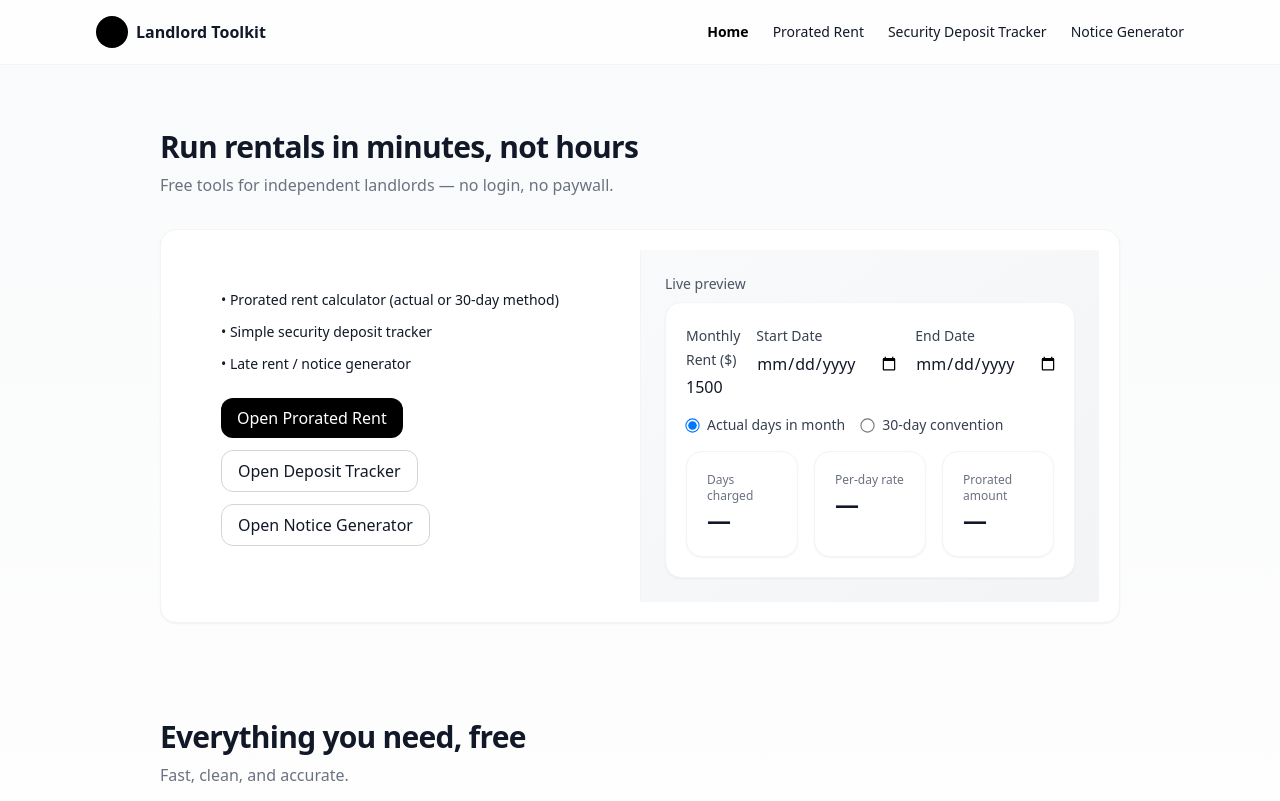
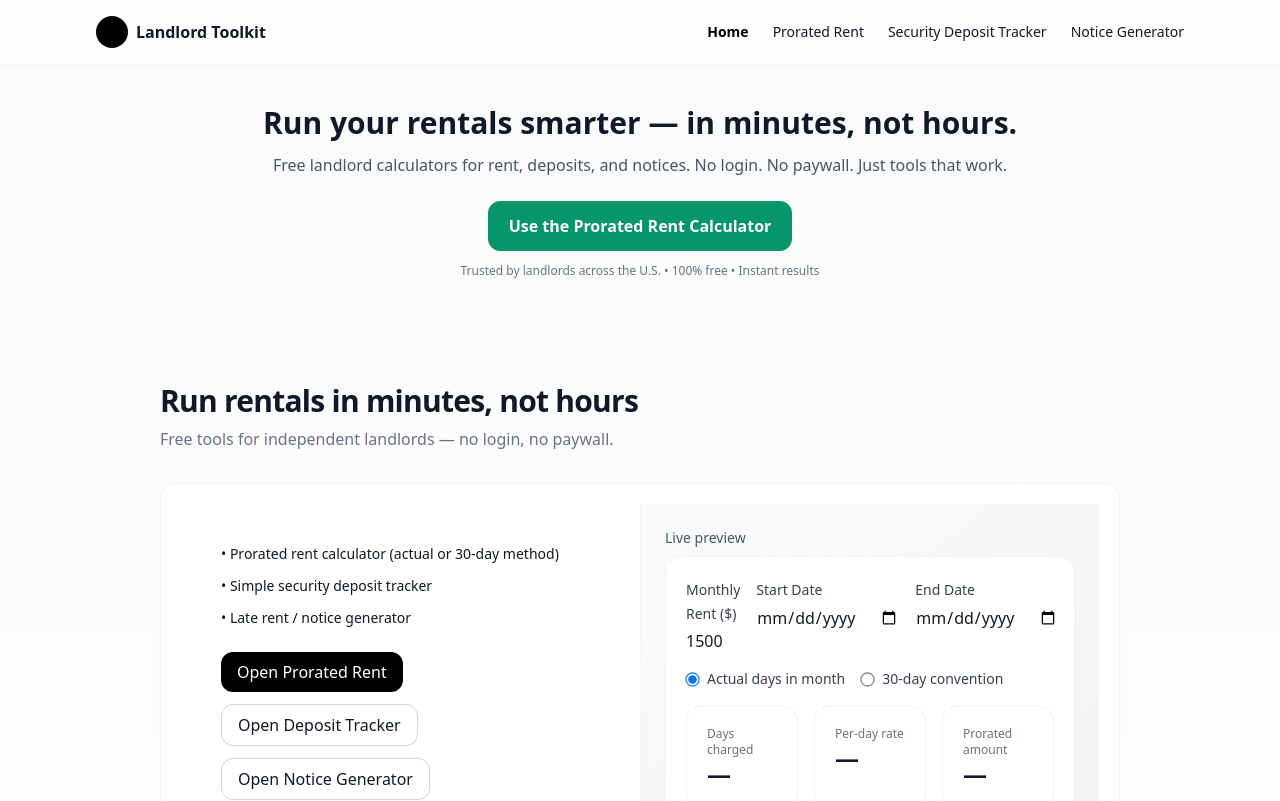
Before and after one commit to isanda101/landlord-toolkit, a Next.js app: page / in a window 1280 px wide. Shown: the top 801 px of the page. Built offline with nearby package versions, Linux system fonts and the light colour scheme.

Commit message:
feat(home): add focused hero with CTA to Prorated Rent Calculator

```diff
--- a/app/page.jsx
+++ b/app/page.jsx
@@ -41,6 +41,29 @@ export default function Page() {
           </nav>
         </div>
       </header>
+  {/* Hero (auto-added) */}
+  <section className="px-4 sm:px-6 lg:px-8 py-8 sm:py-10">
+    <div className="max-w-3xl mx-auto text-center">
+      <h1 className="text-2xl sm:text-3xl font-bold">
+        Run your rentals smarter — in minutes, not hours.
+      </h1>
+      <p className="mt-3 text-sm sm:text-base text-gray-600">
+        Free landlord calculators for rent, deposits, and notices. No login. No paywall. Just tools that work.
+      </p>
+
+      <div className="mt-6">
+        <Link href="/prorated-rent-calculator" className="inline-block">
+          <button className="px-5 py-3 rounded-xl font-semibold border border-emerald-600 bg-emerald-600 text-white hover:bg-emerald-700 active:scale-[0.99]">
+            Use the Prorated Rent Calculator
+          </button>
+        </Link>
+      </div>
+
+      <p className="mt-3 text-xs text-gray-500">
+        Trusted by landlords across the U.S. • 100% free • Instant results
+      </p>
+    </div>
+  </section>
 
       {/* Home */}
       {activeTab === "landing" && (
```
